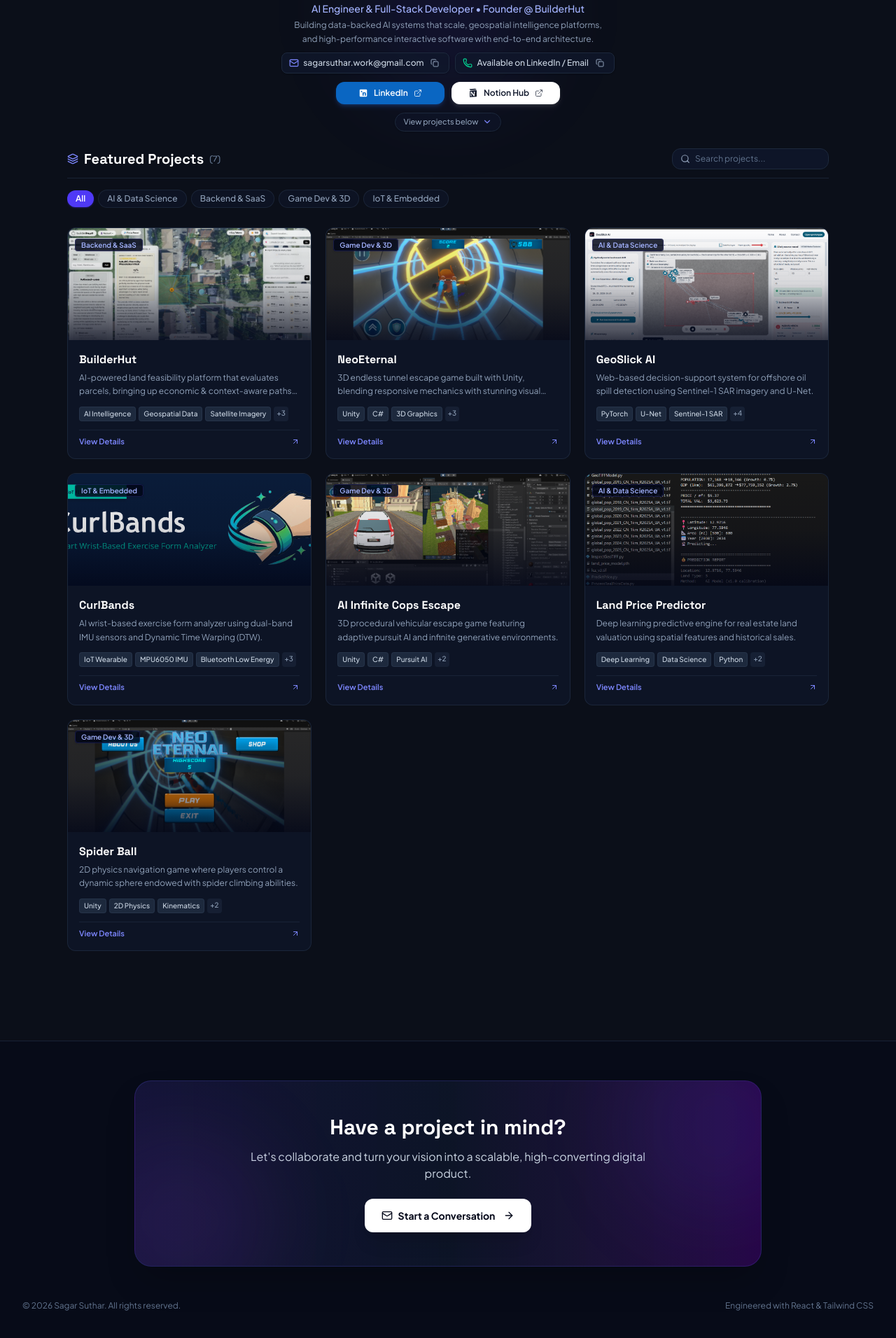
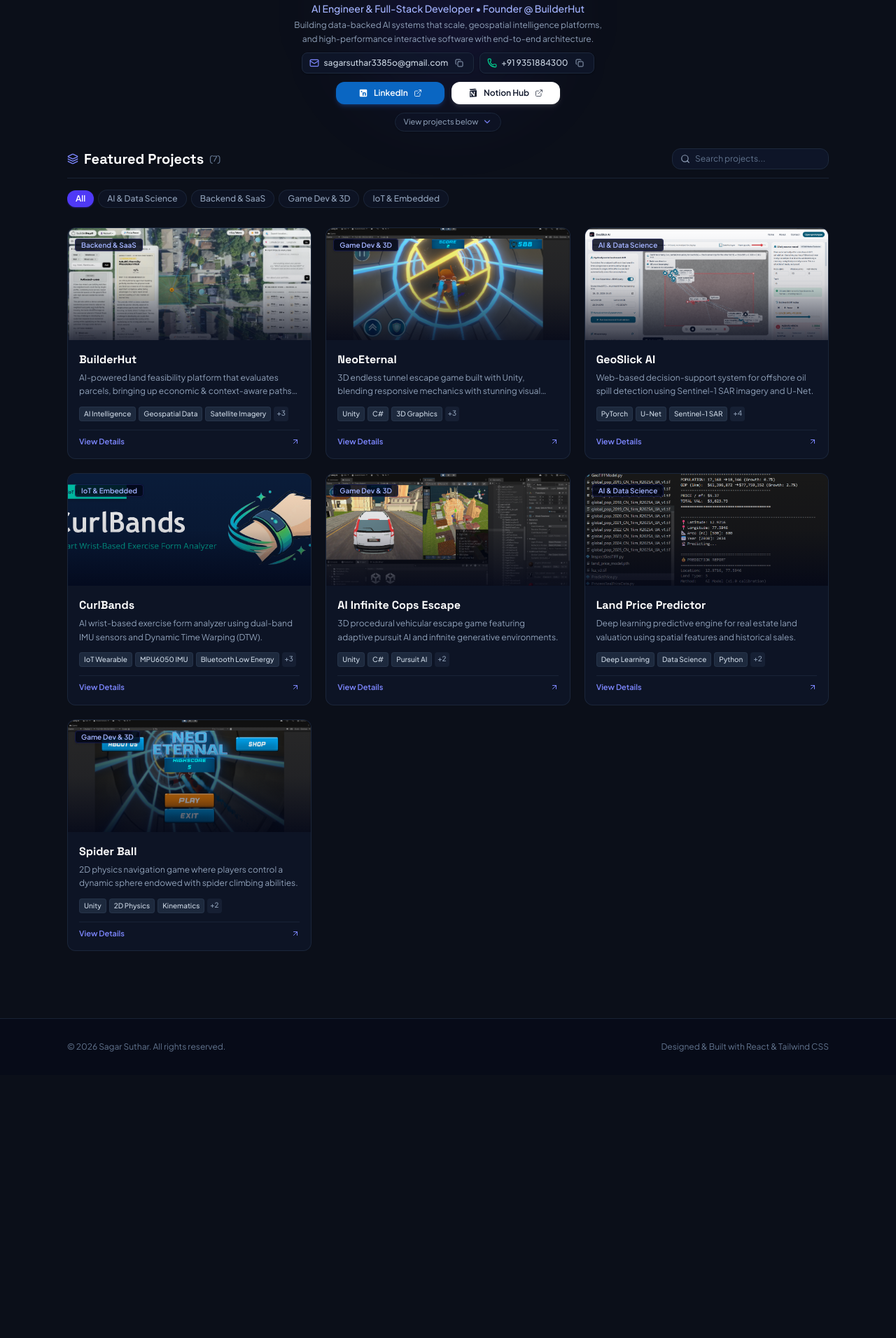
Before and after one commit to SagarSuthar210/portfolio, a React (Vite) app: page / in a window 1280 px wide. Shown: the part 174-2086 px from the top of the page at 70% size. After the commit the page ends 1710 px from the top, so only its background shows below. Built offline with nearby package versions, Linux system fonts and the light colour scheme.

Commit message:
Update email to sagarsuthar3385o@gmail.com, contact to +91 9351884300, and remove start conversation CTA card

```diff
--- a/src/components/Footer.jsx
+++ b/src/components/Footer.jsx
@@ -1,38 +1,13 @@
 import React from 'react';
-import { Mail, ArrowRight, Heart } from 'lucide-react';
 
 export default function Footer({ profile }) {
   return (
-    <footer className="relative mt-20 border-t border-slate-800/80 bg-slate-950/40">
-      <div className="max-w-7xl mx-auto px-4 sm:px-6 lg:px-8 py-14">
-        {/* Call to action card */}
-        <div className="relative overflow-hidden rounded-3xl bg-gradient-to-r from-indigo-950/60 via-slate-900/80 to-purple-950/60 border border-indigo-500/20 p-8 sm:p-12 text-center max-w-4xl mx-auto shadow-2xl">
-          <div className="absolute top-0 right-0 -mr-16 -mt-16 w-64 h-64 bg-indigo-500/10 rounded-full blur-3xl pointer-events-none" />
-          <div className="absolute bottom-0 left-0 -ml-16 -mb-16 w-64 h-64 bg-purple-500/10 rounded-full blur-3xl pointer-events-none" />
-
-          <h3 className="text-2xl sm:text-3xl font-extrabold text-white mb-3 font-heading">
-            Have a project in mind?
-          </h3>
-          <p className="text-slate-300 text-sm sm:text-base max-w-xl mx-auto mb-6">
-            Let's collaborate and turn your vision into a scalable, high-converting digital product.
-          </p>
-          <a
-            href={`mailto:${profile.email}?subject=Project%20Inquiry%20via%20Portfolio`}
-            className="inline-flex items-center gap-2 px-6 py-3.5 rounded-xl bg-white text-slate-950 font-bold text-sm shadow-xl hover:bg-slate-100 transition-all duration-200 hover:scale-105"
-          >
-            <Mail className="w-4 h-4" />
-            <span>Start a Conversation</span>
-            <ArrowRight className="w-4 h-4 ml-1" />
-          </a>
-        </div>
-
-        {/* Bottom bar */}
-        <div className="mt-12 flex flex-col sm:flex-row items-center justify-between text-xs text-slate-500 gap-4 text-center sm:text-left">
-          <p>© {new Date().getFullYear()} {profile.name}. All rights reserved.</p>
-          <p className="flex items-center justify-center gap-1">
-            Engineered with React & Tailwind CSS
-          </p>
-        </div>
+    <footer className="relative mt-12 border-t border-slate-800/80 bg-slate-950/40">
+      <div className="max-w-6xl mx-auto px-4 sm:px-6 lg:px-8 py-8 flex flex-col sm:flex-row items-center justify-between text-xs text-slate-500 gap-3 text-center sm:text-left">
+        <p>© {new Date().getFullYear()} {profile.name}. All rights reserved.</p>
+        <p className="flex items-center justify-center gap-1">
+          Designed & Built with React & Tailwind CSS
+        </p>
       </div>
     </footer>
   );
--- a/src/data/portfolioData.js
+++ b/src/data/portfolioData.js
@@ -16,8 +16,8 @@ export const profileData = {
   avatar: "./profile.png",
 
   // Direct Contact Details
-  email: "sagarsuthar.work@gmail.com",
-  contact: "Available on LinkedIn / Email",
+  email: "sagarsuthar3385o@gmail.com",
+  contact: "+91 9351884300",
   location: "India • Available Worldwide (Remote)",
 
   // Social & Portfolio Redirect Links
```
